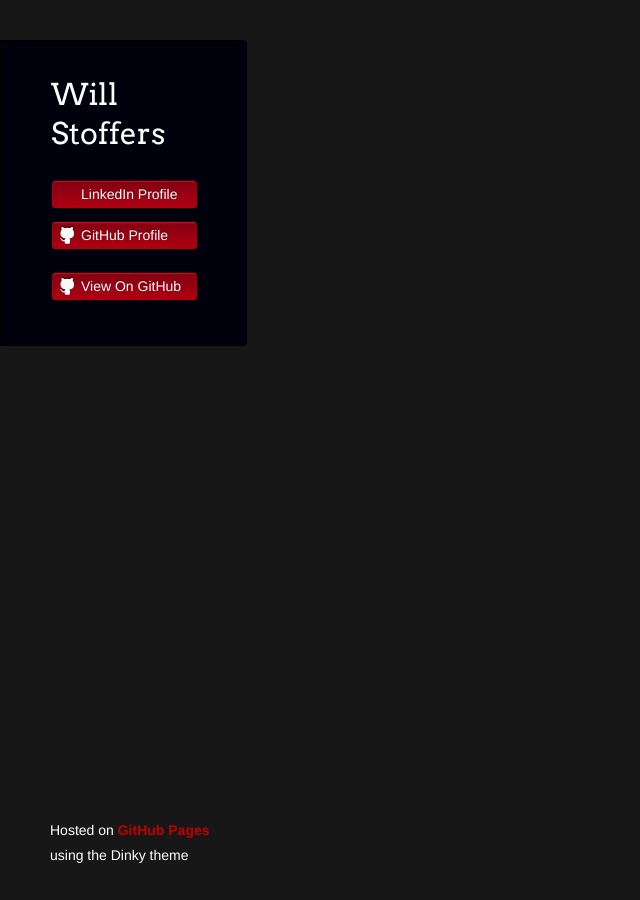
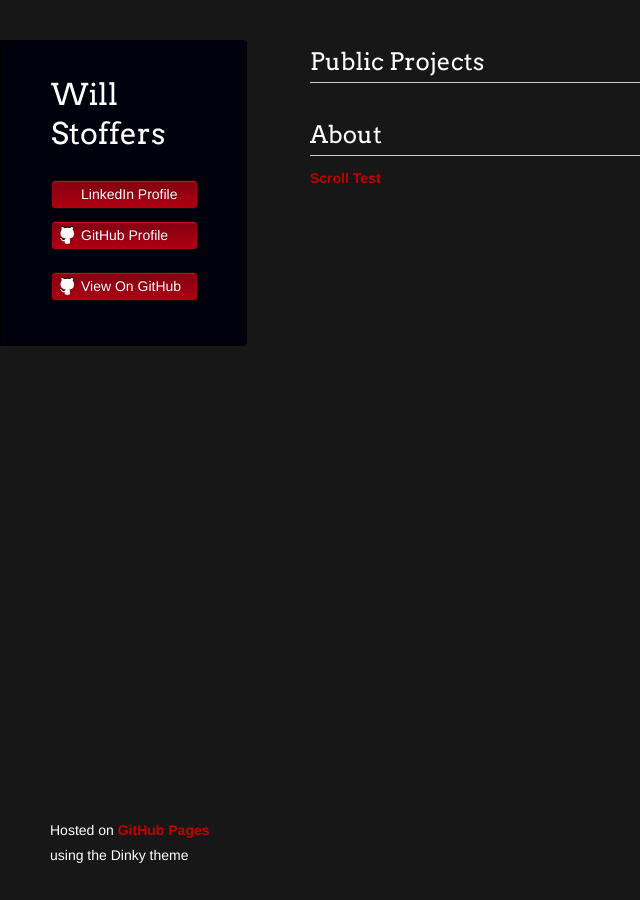
Before and after one commit to wstoffers/wstoffers.github.io, a Jekyll site: the page built from index.md, in a window 1280 px wide. Shown: the whole page, without its empty margins (0-640 px from the left). Built offline with Jekyll 4.4.1, drawn with Linux system fonts in a browser that asks for light colours; our own code applies the rules of GitHub Pages for plain Markdown files; a script that is not in the unit is left out; the repository's description, which GitHub fills in, is left out.

Commit message:
Adding beginnings of About

```diff
--- a/index.md
+++ b/index.md
@@ -1,3 +1,9 @@
 ---
 title: Will Stoffers
 ---
+
+## Public Projects
+
+## About
+
+[Scroll Test](pages/scrollTest.html)
```
